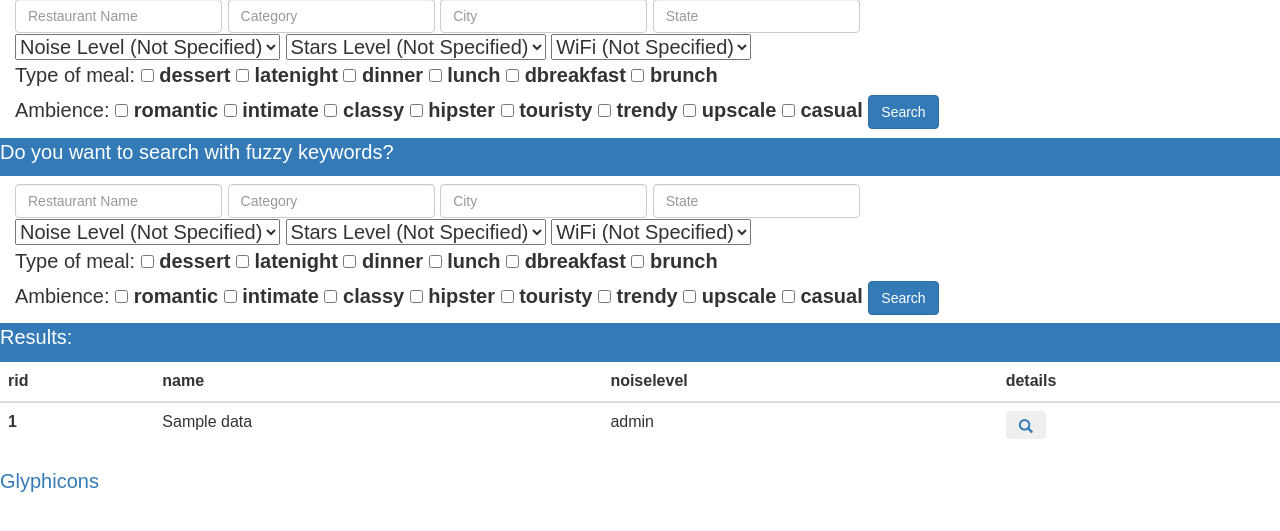
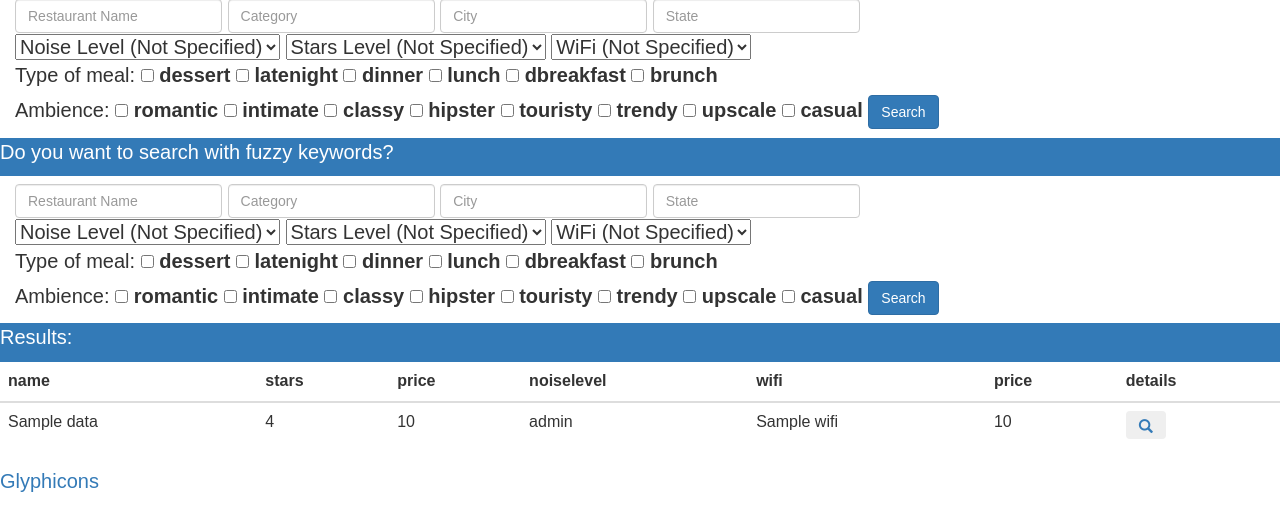
Before and after one commit to SicilyZzz/database-project-1, a Flask app: template templates/search_restaurants.html in a window 1280 px wide. Shown: the part 243-774 px from the top of the page. Run offline with Flask 2, Linux system fonts and the light colour scheme; the template is opened without the code that fills it: most values are stand-ins (such as "Sample title", 1, 10 or a date in 2020); parts of the project's set-up code (start-up, migrations or seed data) failed here and were passed over; some libraries are stand-ins or nearby versions.

Commit message:
hide id and add attr at search ui

```diff
--- a/templates/search_restaurants.html
+++ b/templates/search_restaurants.html
@@ -191,10 +191,15 @@
     <table class="table table-hover">
       <thead>
         <tr>
-          <th scope="col">rid</th>
+          <!-- <th scope="col">rid</th> -->
           <th scope="col">name</th>
+          <th scope="col">stars</th>
+          <th scope="col">price</th>
+
           <th scope="col">noiselevel</th>
 
+          <th scope="col">wifi</th>
+          <th scope="col">price</th>
           <th scope="col">details</th>
         </tr>
       </thead>
@@ -202,9 +207,15 @@
 
         {% for n in data %}
         <tr>
-          <th scope="row">{{n.rid}}</th>
+          <!-- <th scope="row">{{n.rid}}</th> -->
           <td>{{n.r_name}}</td>
+          <td>{{n.stars}}</td>
+          <td>{{n.price}}</td>
+
           <td>{{n.noiselevel}}</td>
+
+          <td>{{n.wifi}}</td>
+          <td>{{n.price}}</td>
           <td><a href="{{url_for('show_restaurant_details', rid=n.rid)}}"><button type="button" class="btn">
   <span class="glyphicon glyphicon-search" aria-hidden="true"></span></button></a></td>
         </tr>
```
